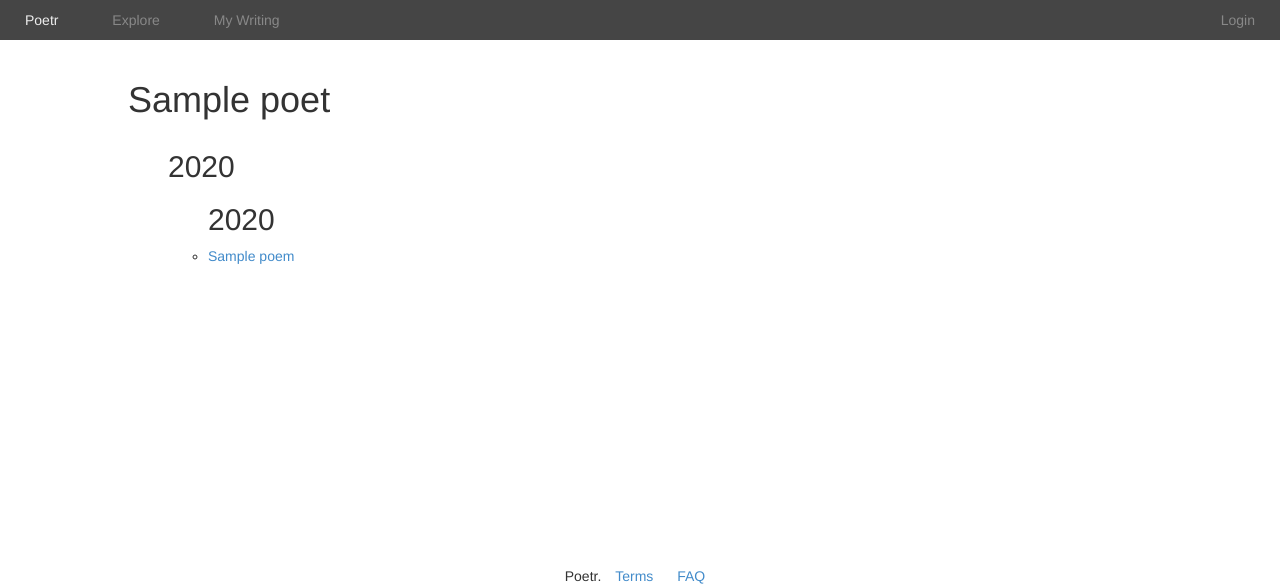
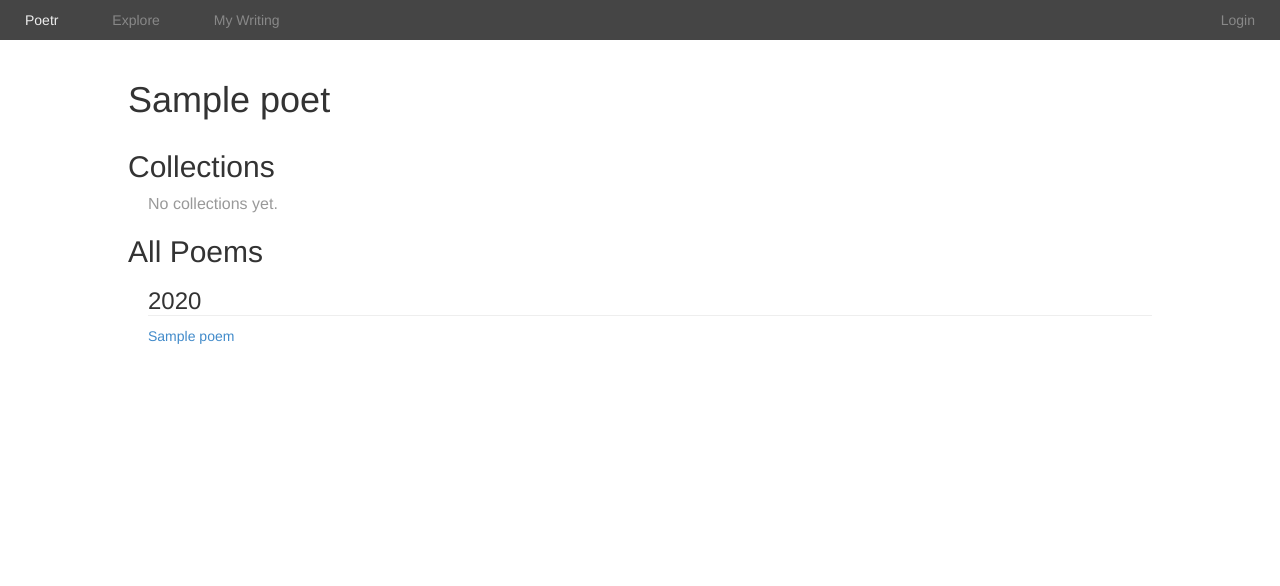
Before and after one commit to skoczen/poemhub, a Django app: template project/apps/poems/templates/poems/poet.html in a window 1280 px wide. Shown: the top 586 px of the page. Run offline with Django 3.2, Linux system fonts and the light colour scheme; the template is opened without the code that fills it: most values are stand-ins (such as "Sample title", 1, 10 or a date in 2020); some libraries are stand-ins or nearby versions; some web fonts are replaced.

Commit message:
Styled up poet page, feelin' pretty good.

```diff
--- a/project/apps/main_site/static/main_site/css/site.css
+++ b/project/apps/main_site/static/main_site/css/site.css
@@ -130,3 +130,14 @@ h1 {
     display: inline-block;
     margin: 0 10px;
 }
+.bubble {
+    background-color: #DDD;
+    display: inline-block;
+    border-radius: 4px;
+    color: #FFF;
+    font-size: 10px;
+    text-transform: uppercase;
+    padding: 2px 6px;
+    font-weight: 300;
+
+}
--- a/project/apps/poems/static/poems/css/poems.css
+++ b/project/apps/poems/static/poems/css/poems.css
@@ -36,7 +36,8 @@ body {
     outline-width: 0;
 }
 .poem .title {
-    margin-bottom: 20px;
+    margin: 20px 0;
+    font-weight: 400;
     font-family: 'Special Elite', serif;
 }
 .poem .body {
--- a/project/apps/poems/static/poems/css/poet.css
+++ b/project/apps/poems/static/poems/css/poet.css
@@ -1,11 +1,28 @@
 
 .poet .poems .draft {
-    background-color: red;
-    display: inline-block;
-    border-radius: 4px;
-    color: #FFF;
-    font-size: 10px;
-    text-transform: uppercase;
-    padding: 2px 4px;
-    font-weight: bold;
+    background-color: #c60210;
 }
+
+h2 {
+    margin-top: 20px;
+}
+h3 {
+    border: 1px solid #EEE;
+    border-width: 0 0 1px 0;
+}
+.work_group {
+    margin-left: 20px;
+}
+.none_yet {
+    color: #999;
+}
+ul {
+    list-style: none;
+    padding: 0;
+}
+li {
+    margin: 0;
+}
+.is_me {
+    background-color: green;
+}
--- a/project/apps/poems/templates/poems/poet.html
+++ b/project/apps/poems/templates/poems/poet.html
@@ -16,18 +16,22 @@
 
 {% block content %}
 <div class="page_content poet">
-<h1>{{poet.name}}</h1>
+<h1>{{poet.name}}{% if is_me %} <span class="is_me bubble">me!</span>{% endif %}</h1>
+<h2>Collections</h2>
+<div class="work_group">
+    <p class="none_yet">No collections yet.</p>
+</div>
+<h2>All Poems</h2>
+<div class="work_group">
+<ul>
+{% for poem in poems %}
     {% ifchanged poem.date.year %}
+    </ul>
+    <h3>{{poem.date.year}}</h3>
     <ul class="poems">
-        <h2>{{poem.date.year}}</h2>
     {% endifchanged %}
-    {% for poem in poems %}
-        {% if forloop.first %}
-        <ul class="poems">
-            <h2>{{poem.date.year}}</h2>
-        {% endif %}
-    <li><a href="{% url "poems:poem" poet.slug poem.slug %}">{{poem.title|safe}}</a> {% if poem.is_draft %}<span class="draft">DRAFT</span> {% endif %}</li>
-    {% endfor %}
-    </ul>
+<li><a href="{% url "poems:poem" poet.slug poem.slug %}">{{poem.title|safe}}</a> {% if poem.is_draft %}<span class="draft bubble">DRAFT</span> {% endif %}</li>
+{% endfor %}
 </ul>
+</div>
 {% endblock %}
--- a/project/apps/poems/views.py
+++ b/project/apps/poems/views.py
@@ -21,8 +21,10 @@ def my_writing(request):
 def poet(request, poet=None):
     poet = Poet.objects.get(slug__iexact=poet)
     if poet.user == request.user:
+        is_me = True
         poems = Poem.objects.filter(author=poet)
     else:
+        is_me = False
         poems = Poem.objects.filter(author=poet, is_draft=False)
     return locals()
 
```
